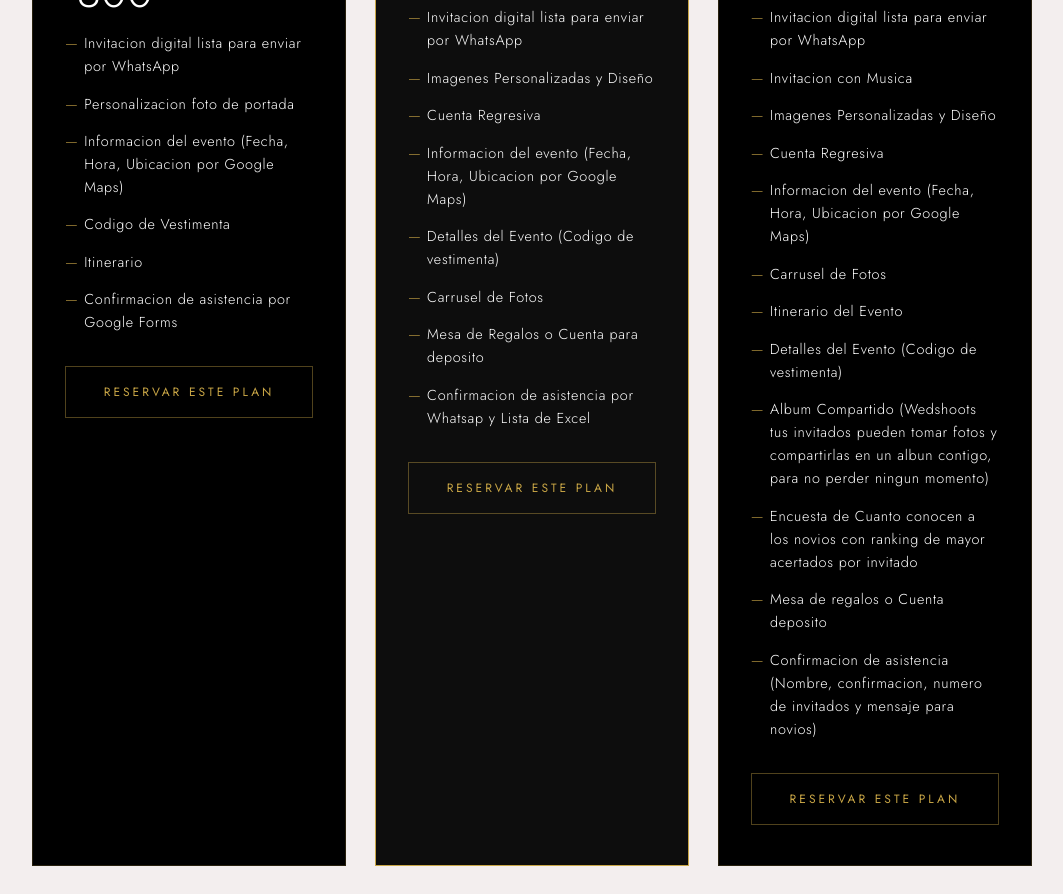
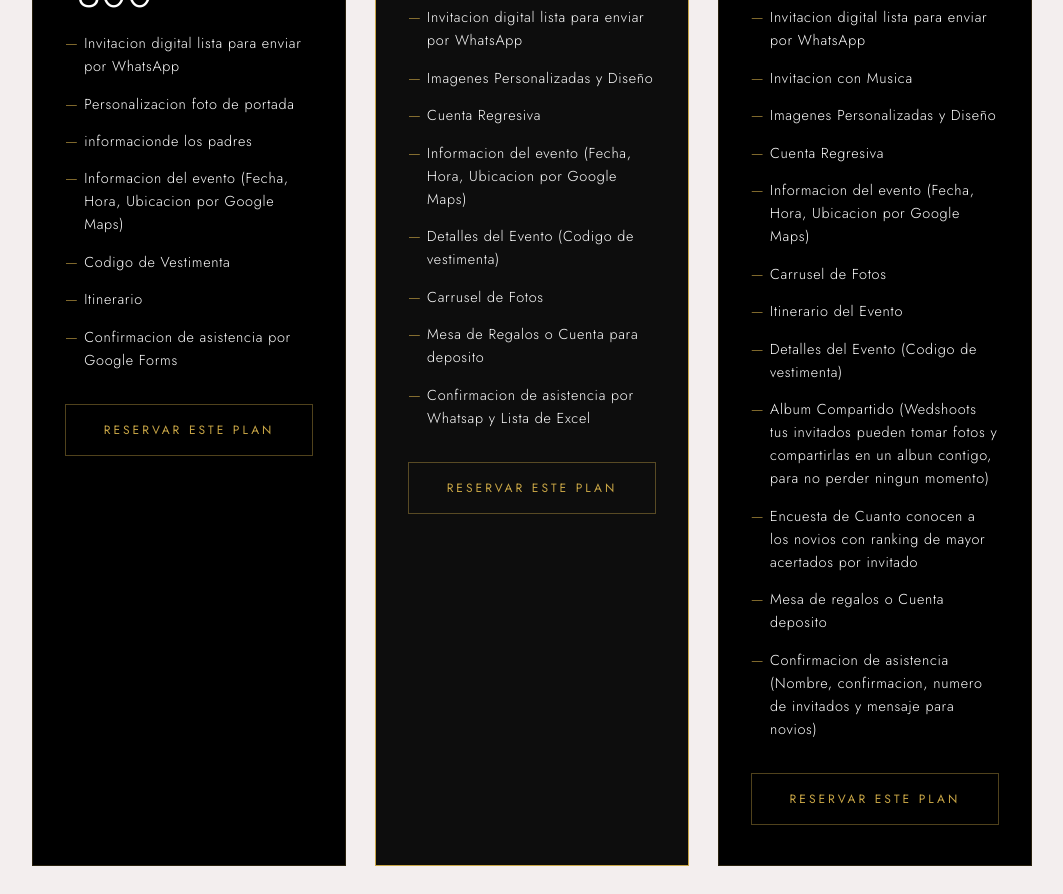
Before and after one commit to patrickespinoza/Wedly.web, a React (Vite) app: page / in a window 1280 px wide. Shown: the part 2540-3434 px from the top of the page, without its empty margins (108-1171 px from the left). Built offline with nearby package versions, Linux system fonts and the light colour scheme.

Commit message:
cambio de informacion

```diff
--- a/src/components/Pricing.jsx
+++ b/src/components/Pricing.jsx
@@ -11,6 +11,7 @@ const plans = [
     features: [
       { text: 'Invitacion digital lista para enviar por WhatsApp', active: true },
       { text: 'Personalizacion foto de portada', active: true },
+      { text: 'informacionde los padres', active: true },
       { text: 'Informacion del evento (Fecha, Hora, Ubicacion por Google Maps)', active: true },
       { text: 'Codigo de Vestimenta', active: true },
       { text: 'Itinerario', active: true },
@@ -90,7 +91,7 @@ export default function Pricing() {
 
   // 👉 FUNCIÓN PARA WHATSAPP
   const sendToWhatsApp = (plan) => {
-    const phone = "522214105012";
+    const phone = "522224649120";
 
     const priceText =
       typeof plan.price === "object"
```
